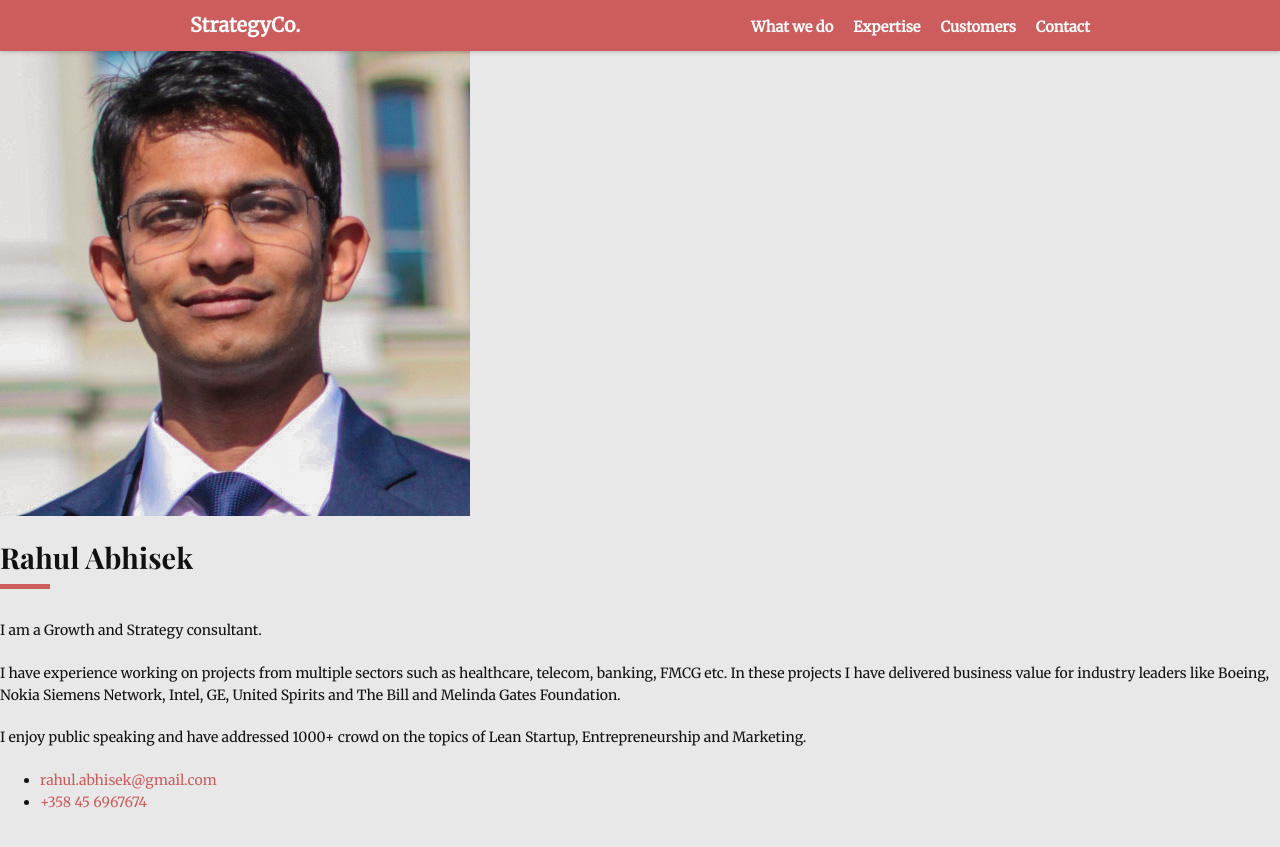
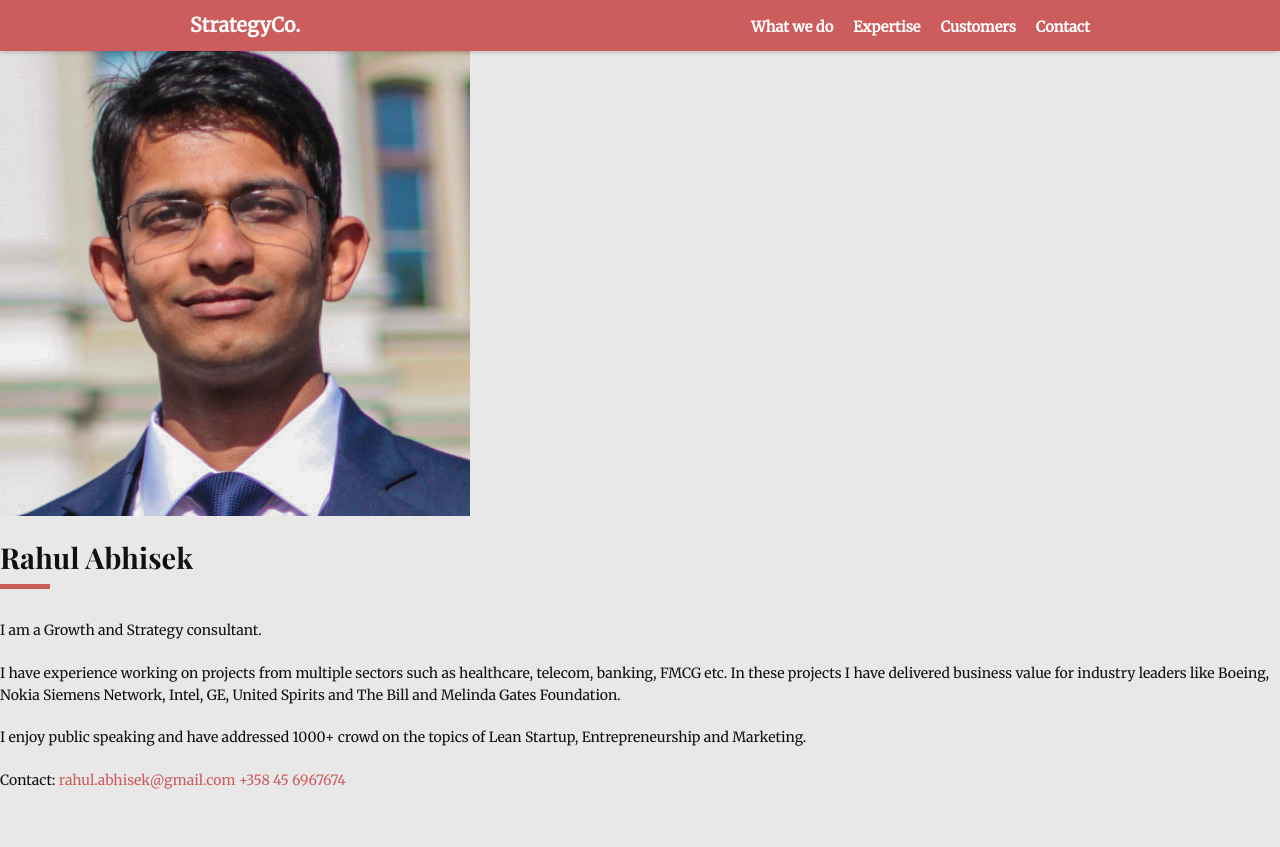
Before and after one commit to rahulabhi/rahulabhi.github.io, a Jekyll site: the page built from _team/01-rahul.md, in a window 1280 px wide and 900 px high, scrolled down 40 px. Shown: the top 847 px of the window. Built offline with Jekyll 4.4.1, drawn with Linux system fonts in a browser that asks for light colours.

Commit message:
Update 01-rahul.md

```diff
--- a/_team/01-rahul.md
+++ b/_team/01-rahul.md
@@ -14,5 +14,6 @@ I have experience working on projects from multiple sectors such as healthcare,
 
 I enjoy public speaking and have addressed 1000+ crowd on the topics of Lean Startup, Entrepreneurship and Marketing.
 
-- <rahul.abhisek@gmail.com>
-- <a href="tel: +358456967674">+358 45 6967674</a>
+Contact:
+<rahul.abhisek@gmail.com>
+<a href="tel: +358456967674">+358 45 6967674</a>
```
